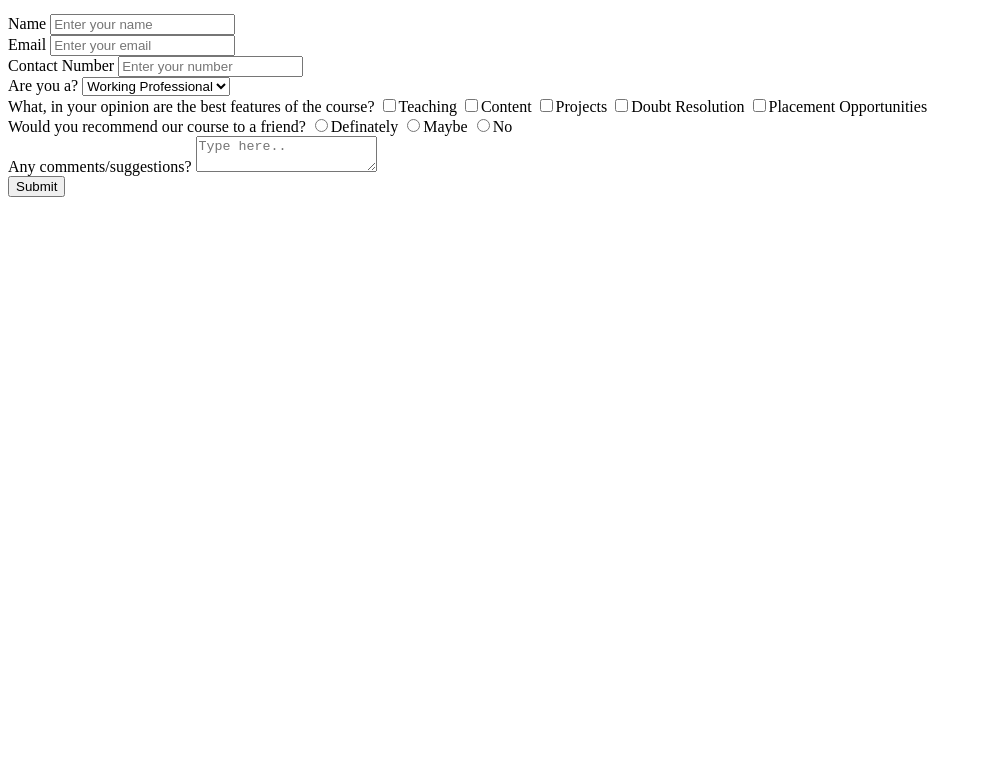
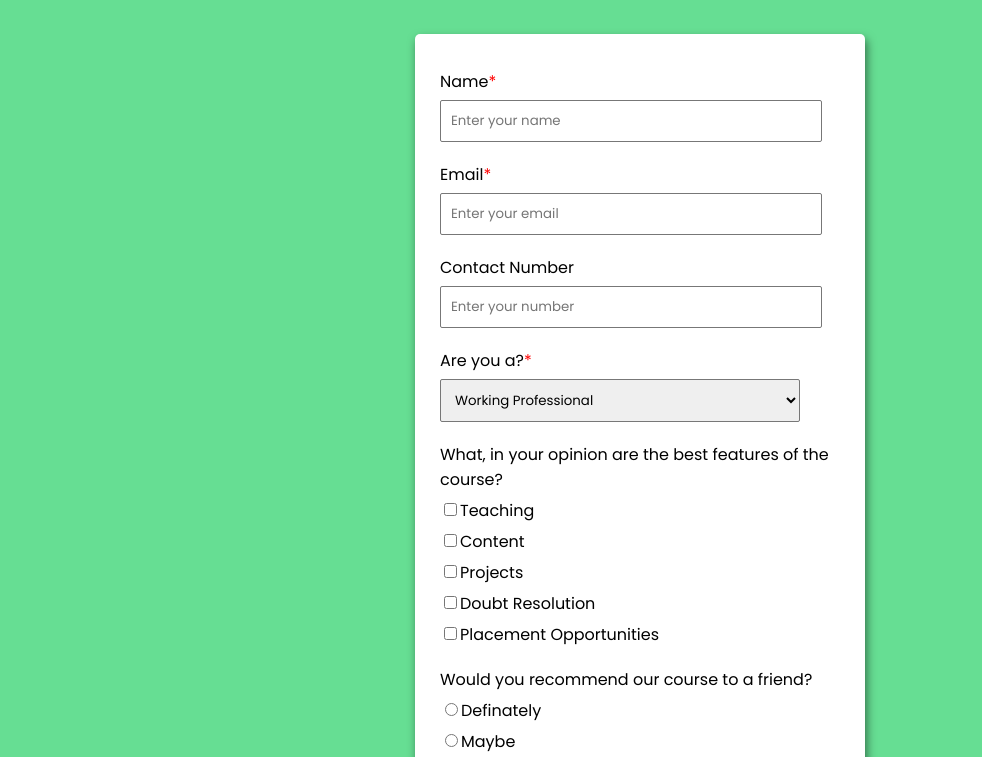
Before and after one commit to sanchitjo/Survey-Form, a plain HTML site: page index.html in a window 1280 px wide. Shown: the part 100-857 px from the top of the page, without its empty margins (0-982 px from the left). Before the commit the page ends 800 px from the top, so only its background shows below. Drawn offline with Linux system fonts and the light colour scheme.

Commit message:
Update index.html

```diff
--- a/index.html
+++ b/index.html
@@ -4,7 +4,7 @@
     <meta charset="UTF-8">
     <meta http-equiv="X-UA-Compatible" content="IE=edge">
     <meta name="viewport" content="width=device-width, initial-scale=1.0">
-    <link rel="stylesheet" href="surveyStyle.css">
+    <link rel="stylesheet" href="styles.css">
     <title>Feedback</title>
 </head>
 <body>
```
